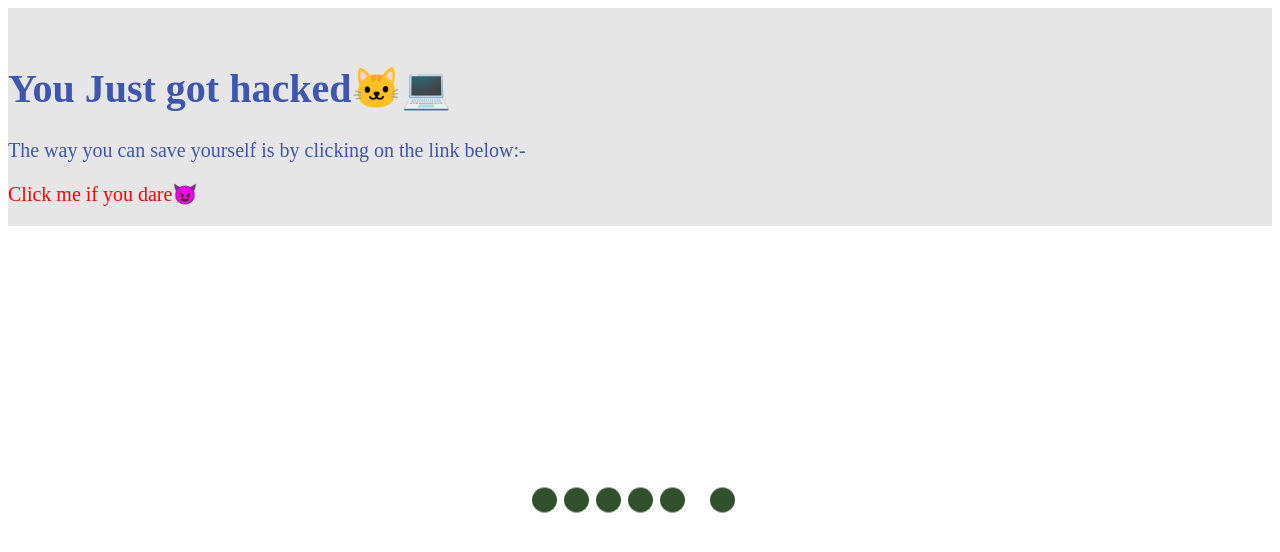
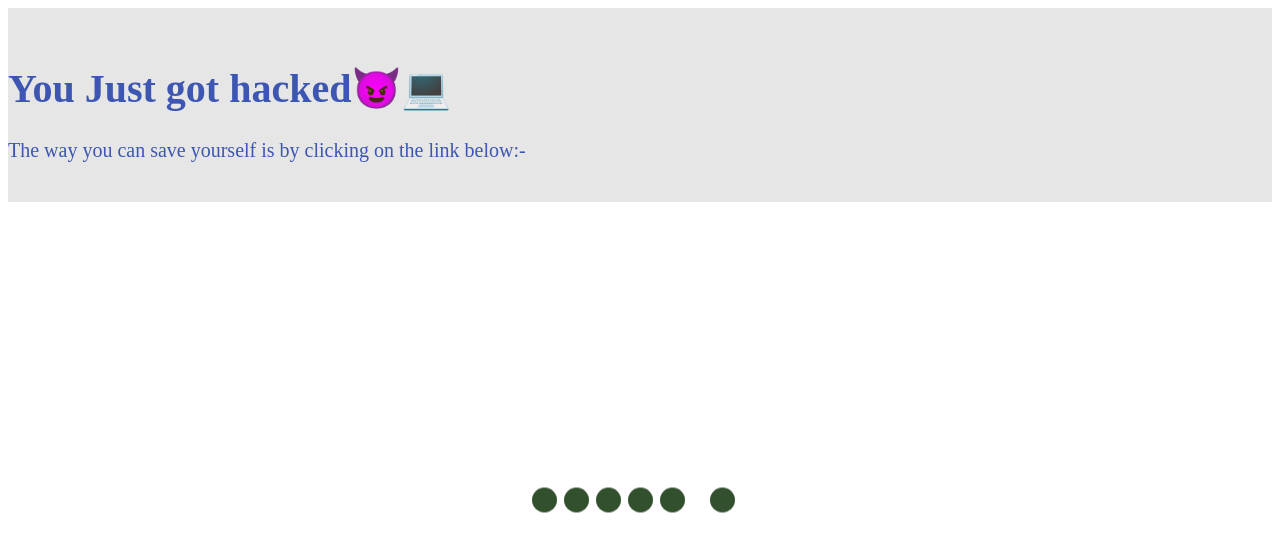
Before and after one commit to DevelopingGod/clickme, a plain HTML site: page index.html in a window 1280 px wide. Drawn offline with Linux system fonts and the light colour scheme.

Commit message:
Update index.html

```diff
--- a/index.html
+++ b/index.html
@@ -72,9 +72,8 @@ span:nth-child(5){
   <body oncontextmenu="return false" onkeypress="return disableCtrlKeyCombination(event);" onkeydown="return disableCtrlKeyCombination(event);">
 
     <div class="main">
-      <h1>You Just got hacked🐱‍💻</h1>
+      <h1>You Just got hacked😈💻</h1>
       <p>The way you can save yourself is by clicking on the link below:-</p>
-      <a style="text-decoration: none; color: red;" href="https://nothingyouarehackedagain.com">Click me if you dare😈</a>
     </div>
 
       <div class="loader">
```
